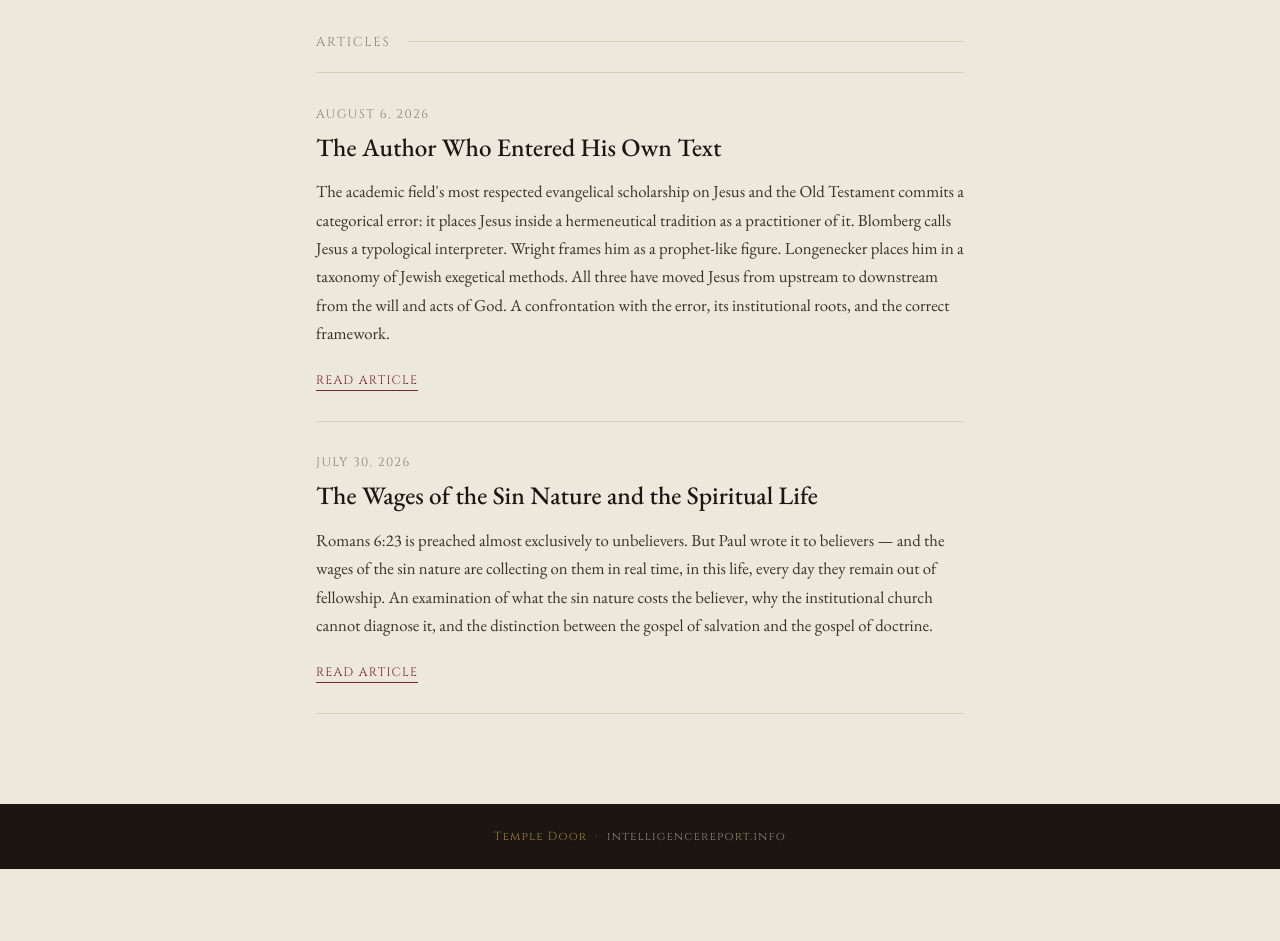
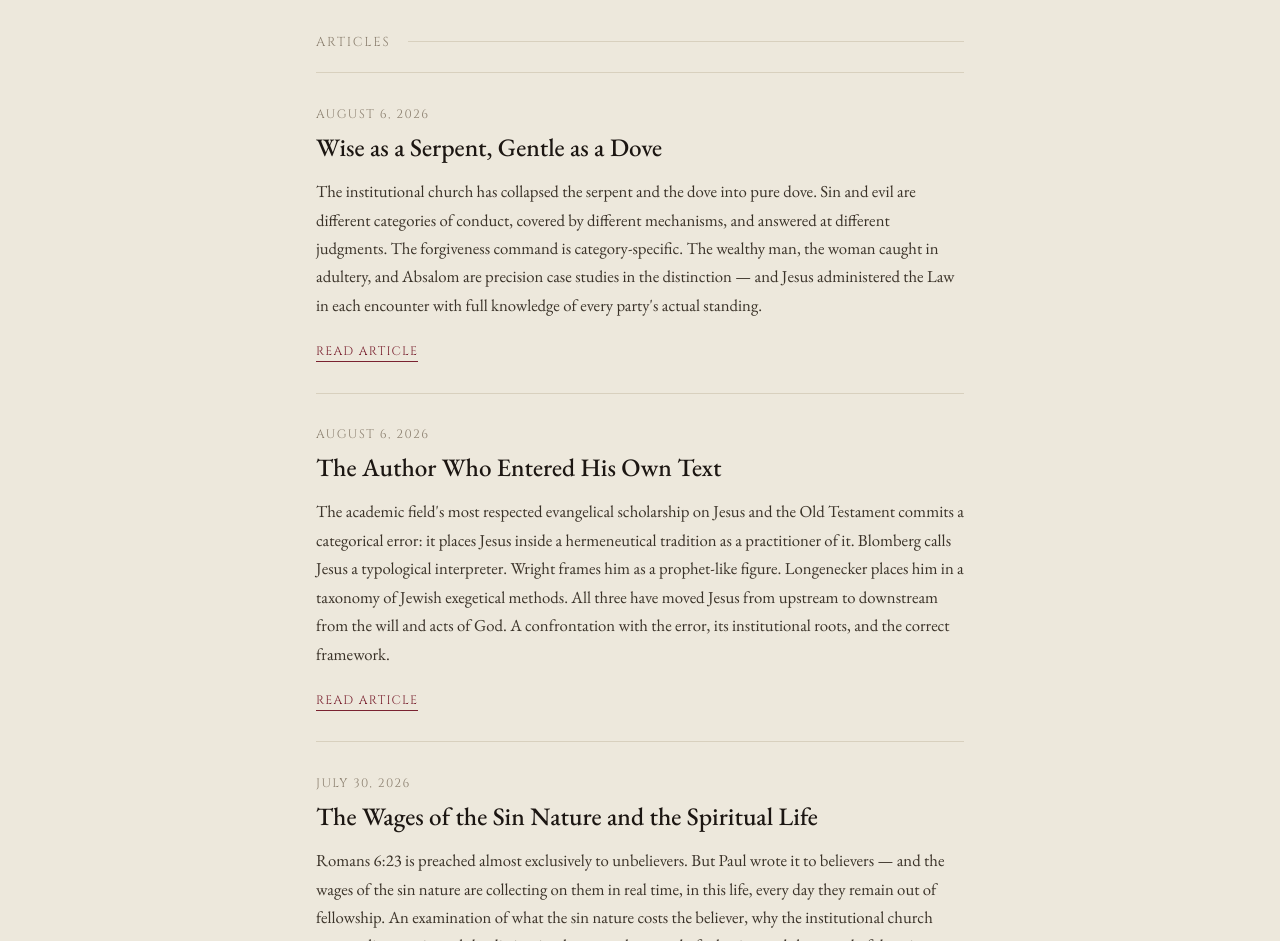
Before and after one commit to JohnDWilbourn/the-watchman, a plain HTML site: page index.html in a window 1280 px wide. Shown: the part 620-1561 px from the top of the page. Before the commit the page ends 1489 px from the top, so only its background shows below. Drawn offline with nearby package versions, Linux system fonts and the light colour scheme.

Commit message:
Update Watchman index: add Serpent and Dove article

```diff
--- a/index.html
+++ b/index.html
@@ -14,7 +14,6 @@
       --ink:         #1C1612;
       --ink-soft:    #3A3228;
       --crimson:     #7A2230;
-      --crimson-lt:  #9B3040;
       --brass:       #9B7D3A;
       --stone:       #8C8070;
     }
@@ -28,7 +27,6 @@
       min-height: 100vh;
     }
 
-    /* ── SITE NAV ── */
     .site-nav {
       background: var(--ink);
       padding: 0.6rem 2rem;
@@ -48,7 +46,6 @@
     .site-nav a:hover { color: var(--brass); }
     .site-nav .home { color: var(--brass); }
 
-    /* ── MASTHEAD ── */
     .masthead {
       text-align: center;
       padding: 3.5rem 2rem 2rem;
@@ -83,7 +80,6 @@
       margin: 1.2rem auto 0;
     }
 
-    /* ── EPIGRAPH ── */
     .epigraph {
       max-width: 560px;
       margin: 2.4rem auto 0;
@@ -106,7 +102,6 @@
       letter-spacing: 0.08em;
     }
 
-    /* ── SECTION DESCRIPTION ── */
     .section-desc {
       max-width: 660px;
       margin: 2.4rem auto 0;
@@ -117,7 +112,6 @@
       text-align: center;
     }
 
-    /* ── ARTICLES ── */
     .articles-header {
       max-width: 720px;
       margin: 3.2rem auto 0;
@@ -174,7 +168,6 @@
       transition: color 0.2s;
     }
     .article-card h2 a:hover { color: var(--crimson); }
-
     .article-card .lede {
       font-size: 0.93rem;
       line-height: 1.7;
@@ -197,7 +190,6 @@
       border-color: var(--brass);
     }
 
-    /* ── FOOTER ── */
     footer {
       background: var(--ink);
       color: var(--stone);
@@ -207,10 +199,7 @@
       font-size: 0.65rem;
       letter-spacing: 0.1em;
     }
-    footer a {
-      color: var(--brass);
-      text-decoration: none;
-    }
+    footer a { color: var(--brass); text-decoration: none; }
 
     @media (max-width: 600px) {
       .masthead h1 { font-size: 1.9rem; }
@@ -258,6 +247,24 @@
     <article class="article-card">
       <p class="date">August 6, 2026</p>
       <h2>
+        <a href="Discourse_Serpent-and-Dove.html">
+          Wise as a Serpent, Gentle as a Dove
+        </a>
+      </h2>
+      <p class="lede">
+        The institutional church has collapsed the serpent and the dove into pure dove.
+        Sin and evil are different categories of conduct, covered by different mechanisms,
+        and answered at different judgments. The forgiveness command is category-specific.
+        The wealthy man, the woman caught in adultery, and Absalom are precision case studies
+        in the distinction — and Jesus administered the Law in each encounter with full
+        knowledge of every party's actual standing.
+      </p>
+      <a href="Discourse_Serpent-and-Dove.html" class="read-more">Read article</a>
+    </article>
+
+    <article class="article-card">
+      <p class="date">August 6, 2026</p>
+      <h2>
         <a href="Discourse_Jesus-Author-Not-Interpreter.html">
           The Author Who Entered His Own Text
         </a>
```
